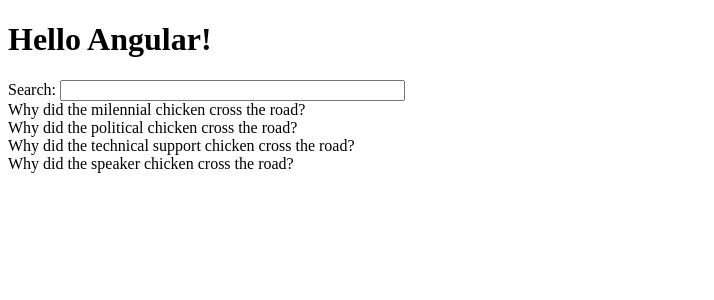
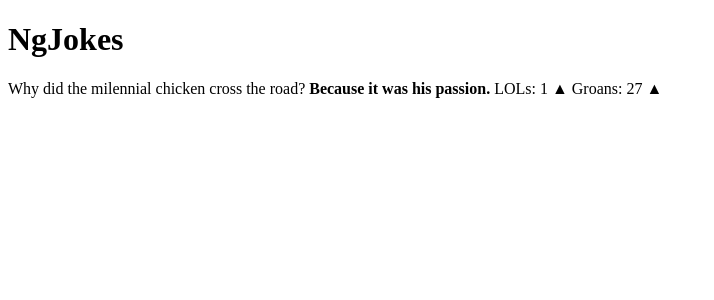
Before and after one commit to tedneward/VSLive-AngularHOL, an Angular app: page /jokes/1 in a window 1280 px wide. Shown: the top 300 px of the page, without its empty margins (0-714 px from the left). Built offline with nearby package versions, Linux system fonts and the light colour scheme.

Commit message:
Initial state for lab 6

```diff
--- a/src/app/app.component.html
+++ b/src/app/app.component.html
@@ -2,4 +2,4 @@
   {{title}}
 </h1>
 
-<app-jokelist [jokes]="database"></app-jokelist>
+<router-outlet></router-outlet>
--- a/src/app/app.component.ts
+++ b/src/app/app.component.ts
@@ -8,24 +8,24 @@
   styleUrls: ['./app.component.css']
 })
 export class AppComponent {
-  title = 'Hello Angular!';
-
-  database : Joke[] = [
-    new Joke("Why did the milennial chicken cross the road?",
-      "Because it was his passion.",
+  public static database: Joke[] = [
+    new Joke(1, 'Why did the milennial chicken cross the road?',
+      'Because it was his passion.',
       new Vote(1),
       new Vote(27)),
-    new Joke("Why did the political chicken cross the road?",
-      "He didn't! ALTERNATIVE FACTS!",
+    new Joke(2, 'Why did the political chicken cross the road?',
+      'He didn\'t! ALTERNATIVE FACTS!',
       new Vote(0),
       new Vote(0)),
-    new Joke("Why did the technical support chicken cross the road?",
-      "Because he heard that it worked on the computer over there.",
+    new Joke(3, 'Why did the technical support chicken cross the road?',
+      'Because he heard that it worked on the computer over there.',
       new Vote(0),
       new Vote(2)),
-    new Joke("Why did the speaker chicken cross the road?",
-      "I'm sorry, we don't really have time to take that question now, but if you'd like I can send you a consulting rate card...",
+    new Joke(4, 'Why did the speaker chicken cross the road?',
+      'I\'m sorry, we don\'t really have time to take that question now, but if you\'d like I can send you a consulting rate card...',
       new Vote(1),
       new Vote(27))
   ];
+
+  title = 'NgJokes';
 }
--- a/src/app/app.module.ts
+++ b/src/app/app.module.ts
@@ -2,12 +2,19 @@
 import { NgModule } from '@angular/core';
 import { FormsModule } from '@angular/forms';
 import { HttpModule } from '@angular/http';
+import { Routes, RouterModule } from '@angular/router';
 
 import { AppComponent } from './app.component';
 import { UpvoteComponent } from './upvote/upvote.component';
 import { JokeComponent } from './joke/joke.component';
 import { JokelistComponent } from './jokelist/jokelist.component';
 import { JokeFilterPipe } from './joke-filter.pipe';
+
+const appRoutes: Routes = [
+  { path: 'jokes', component: JokelistComponent, data: [{ jokes: AppComponent.database }] },
+  { path: 'jokes/:jokeId', component: JokeComponent, data: [{ jokes: AppComponent.database }] },
+  { path: '', pathMatch: 'full', redirectTo: 'jokes' }
+];
 
 @NgModule({
   declarations: [
@@ -20,7 +27,8 @@
   imports: [
     BrowserModule,
     FormsModule,
-    HttpModule
+    HttpModule,
+    RouterModule.forRoot(appRoutes)
   ],
   providers: [],
   bootstrap: [AppComponent]
--- a/src/app/joke.ts
+++ b/src/app/joke.ts
@@ -1,18 +1,19 @@
 import { Vote } from './vote';
 
 export class Joke {
-  constructor(private _setup : string, private _punchline: string, private _lols: Vote, private _groans: Vote) {
+  constructor(private _id: number, private _setup: string, private _punchline: string, private _lols: Vote, private _groans: Vote) {
   }
 
-  public get setup() : string { return this._setup; }
-  public get punchline() : string { return this._punchline; }
-  public get lols() : number { return this._lols.voteCount; }
-  public get groans() : number { return this._groans.voteCount; }
+  public get id(): number { return this._id; }
+  public get setup(): string { return this._setup; }
+  public get punchline(): string { return this._punchline; }
+  public get lols(): number { return this._lols.voteCount; }
+  public get groans(): number { return this._groans.voteCount; }
 
   public incrementLol() { this._lols.increment(); }
 
   public incrementGroan() { this._groans.increment(); }
 
-  public get lolVote() : Vote { return this._lols; }
-  public get groanVote() : Vote { return this._groans; }
+  public get lolVote(): Vote { return this._lols; }
+  public get groanVote(): Vote { return this._groans; }
 }
--- a/src/app/joke/joke.component.ts
+++ b/src/app/joke/joke.component.ts
@@ -1,4 +1,5 @@
 import { Component, Input, OnInit } from '@angular/core';
+import { ActivatedRoute, Router } from '@angular/router';
 import { Joke } from '../joke';
 import { Vote } from '../vote';
 
@@ -9,26 +10,27 @@
 })
 export class JokeComponent implements OnInit {
 
-  @Input() private model : Joke;
+  @Input() private model: Joke;
 
-  constructor() { }
+  constructor(private route: ActivatedRoute, private router: Router) {
+  }
 
   ngOnInit() {
-    /* This code is only necessary if the Joke is not passed in from the view; it is only in use in the first part of Lab 3.
-    this.model = new Joke(
-      "Why did the milennial chicken cross the road?",
-      "Because it was his passion.",
-      new Vote(1),
-      new Vote(27)
-    );
-    */
+    const jokeId: number = this.route.snapshot.params['jokeId'];
+    const jokes = this.route.snapshot.data[0]['jokes'];
+
+    jokes.forEach( (it) => {
+      if (it.id == jokeId) {
+        this.model = it;
+      }
+    });
   }
 
-  public lolsUpvoted() : void {
-    console.log("Cool! We made you LOL!", this.model);
+  public lolsUpvoted(): void {
+    console.log('Cool! We made you LOL!', this.model);
   }
-  public groansUpvoted() : void {
-    console.log("Aw, sorry, we'll try harder next time. (Not really.)", this.model);
+  public groansUpvoted(): void {
+    console.log('Aw, sorry, we\'ll try harder next time. (Not really.)', this.model);
   }
 
 }
--- a/src/app/jokelist/jokelist.component.html
+++ b/src/app/jokelist/jokelist.component.html
@@ -1,6 +1,4 @@
 Search: <input type="text" #filter (keyup)="0" size="40">
 
 <div *ngIf="(jokes | jokeFilter:filter.value).length == 0"><em>Sorry, no jokes match your request.</em></div>
-<div *ngFor="let joke of jokes | jokeFilter:filter.value">
-  {{joke.setup}}
-</div>
+<div *ngFor="let joke of jokes | jokeFilter:filter.value" (click)="showJoke(joke)">{{joke.setup}}</div>
--- a/src/app/jokelist/jokelist.component.ts
+++ b/src/app/jokelist/jokelist.component.ts
@@ -1,4 +1,6 @@
 import { Component, Input, OnInit } from '@angular/core';
+import { ActivatedRoute, Router } from '@angular/router';
+import { AppComponent } from '../app.component';
 import { Joke } from '../joke';
 
 @Component({
@@ -8,11 +10,18 @@
 })
 export class JokelistComponent implements OnInit {
 
-  @Input() private jokes : Array<Joke>;
+  @Input() private jokes: Array<Joke>;
 
-  constructor() { }
+  constructor(route: ActivatedRoute, private router: Router) {
+    this.jokes = route.snapshot.data[0]['jokes'];
+  }
 
   ngOnInit() {
   }
 
+  showJoke(joke: Joke) {
+    console.log('You chose the joke that starts... ', joke.setup);
+    this.router.navigate(['/jokes/' + joke.id]);
+  }
+
 }
```
